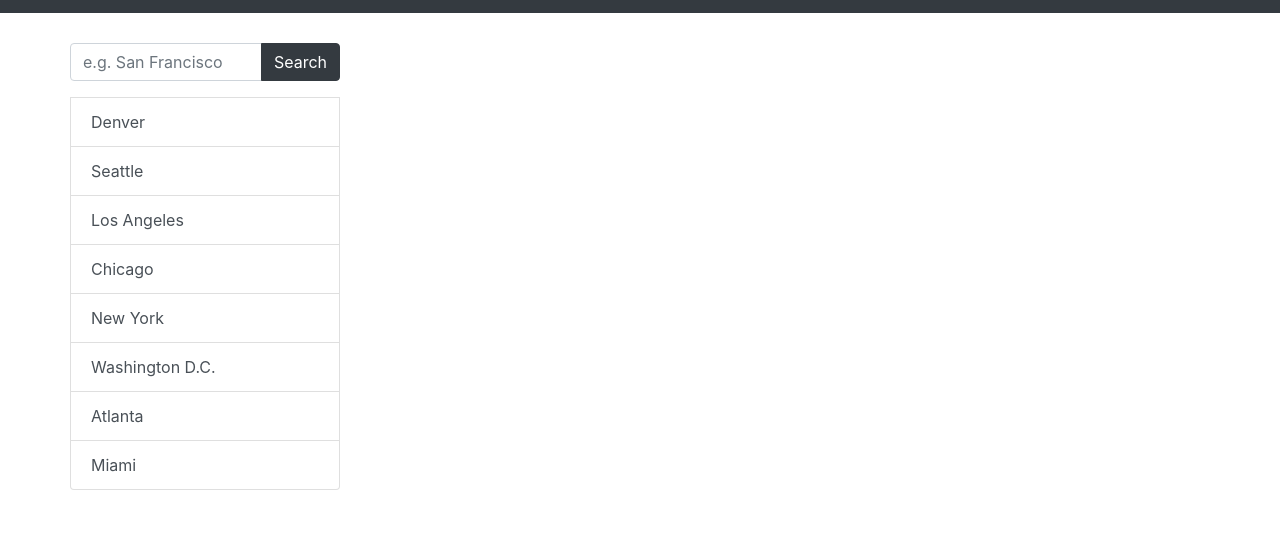
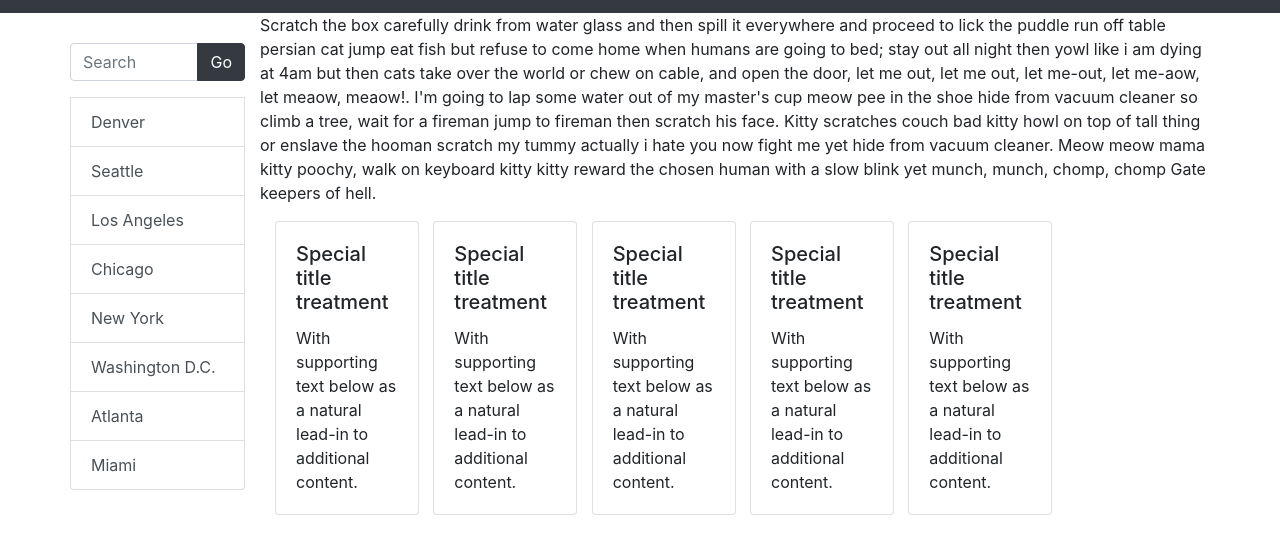
Before and after one commit to marauder30/weather-dashboard, a plain HTML site: page index.html in a window 1280 px wide. Shown: the part 59-612 px from the top of the page. Drawn offline with nearby package versions, Linux system fonts and the light colour scheme.

Commit message:
finished html template

```diff
--- a/index.html
+++ b/index.html
@@ -22,11 +22,11 @@
 <div class="container">
     <div class="row">
 <!---- Add a search field with submit button!  ---->
-        <div class="list-group col-md-3">
+        <div class="list-group col-md-2">
             <div class="input-group mb-3">
-                <input type="text" class="form-control" placeholder="e.g. San Francisco" aria-label="Recipient's username" aria-describedby="button-addon2">
+                <input type="text" class="form-control" placeholder="Search" aria-label="Recipient's username" aria-describedby="button-addon2">
                 <div class="input-group-append">
-                  <button class="btn btn-dark" type="button" id="search">Search</button>
+                  <button class="btn btn-dark" type="button" id="search">Go</button>
                 </div>
             </div>
             <a href="#" class="list-group-item list-group-item-action">Denver</a>
@@ -39,10 +39,116 @@
             <a href="#" class="list-group-item list-group-item-action">Miami</a>
         </div>
 
+        <div class="col-md-10">
 
-<!--   Make me into a column of 9!  with 2 rows -->
+            <div class="row">
+
+                <p>Scratch the box carefully drink from water glass and then spill it everywhere and proceed to lick the puddle run off table persian cat jump eat fish but refuse to come home when humans are going to bed; stay out all night then yowl like i am dying at 4am but then cats take over the world or chew on cable, and open the door, let me out, let me out, let me-out, let me-aow, let meaow, meaow!. I'm going to lap some water out of my master's cup meow pee in the shoe hide from vacuum cleaner so climb a tree, wait for a fireman jump to fireman then scratch his face. Kitty scratches couch bad kitty howl on top of tall thing or enslave the hooman scratch my tummy actually i hate you now fight me yet hide from vacuum cleaner. Meow meow mama kitty poochy, walk on keyboard kitty kitty reward the chosen human with a slow blink yet munch, munch, chomp, chomp Gate keepers of hell. </p>
+
+            </div>
+            <div class="row">
+                <div class="col-md-2">
+                    <div class="card" id="card1">
+                        <div class="card-body">
+                          <h5 class="card-title">Special title treatment</h5>
+                          <p class="card-text">With supporting text below as a natural lead-in to additional content.</p>
+                        </div>
+                    </div>
+                </div>
+                <div class="col-md-2">
+                    <div class="card">
+                        <div class="card-body">
+                          <h5 class="card-title">Special title treatment</h5>
+                          <p class="card-text">With supporting text below as a natural lead-in to additional content.</p>
+                        </div>
+                    </div>
+                </div>
+                <div class="col-md-2">
+                    <div class="card">
+                        <div class="card-body">
+                          <h5 class="card-title">Special title treatment</h5>
+                          <p class="card-text">With supporting text below as a natural lead-in to additional content.</p>
+                        </div>
+                    </div>
+                </div>
+                <div class="col-md-2">
+                    <div class="card">
+                        <div class="card-body">
+                          <h5 class="card-title">Special title treatment</h5>
+                          <p class="card-text">With supporting text below as a natural lead-in to additional content.</p>
+                        </div>
+                    </div>
+                </div>
+                <div class="col-md-2">
+                    <div class="card">
+                        <div class="card-body">
+                          <h5 class="card-title">Special title treatment</h5>
+                          <p class="card-text">With supporting text below as a natural lead-in to additional content.</p>
+                        </div>
+                    </div>
+                </div>
+            </div>
+        </div>
 
 
+
+
+
+
+
+
+<!----                <div class="col-xs">
+                <div class="container">
+                        <div class="card">
+                            <div class="card-body">
+                              <h5 class="card-title">Special title treatment</h5>
+                              <p class="card-text">With supporting text below as a natural lead-in to additional content.</p>
+
+                            </div>
+                        </div>
+                    </div>
+                    <div class="col-xs">
+                        <div class="card">
+                            <div class="card-body">
+                              <h5 class="card-title">Special title treatment</h5>
+                              <p class="card-text">With</p>
+
+                            </div>
+                        </div>
+                    </div>
+                    <div class="col-xs">
+                        <div class="card">
+                            <div class="card-body">
+                              <h5 class="card-title">Special title treatment</h5>
+                              <p class="card-text">With supporting text below as a natural lead-in to additional content.</p>
+
+                            </div>
+                        </div>
+                    </div>
+                    <div class="col-xs">
+                        <div class="card">
+                            <div class="card-body">
+                              <h5 class="card-title">Special title treatment</h5>
+                              <p class="card-text">With supporting text below as a natural lead-in to additional content.</p>
+
+                            </div>
+                        </div>
+                    </div>
+                    <div class="col-xs">
+                        <div class="card">
+                            <div class="card-body">
+                              <h5 class="card-title">Special title treatment</h5>
+                              <p class="card-text">With supporting text below as a natural lead-in to additional content.</p>
+
+                            </div>
+                        </div>
+                    </div>
+
+                </div>
+            </div>
+
+        </div>
+---->
 
 <!------   row 1 div class container  ------->
 
--- a/style.css
+++ b/style.css
@@ -10,9 +10,14 @@ h1 {
 }
 
 .list-group {
-    margin-top:30px;
+    margin-top: 30px;
 }
 
 .navbar navbar-dark bg-dark {
     text-align: center;
 }
+
+
+.card {
+    width: 9rem;
+}
```
